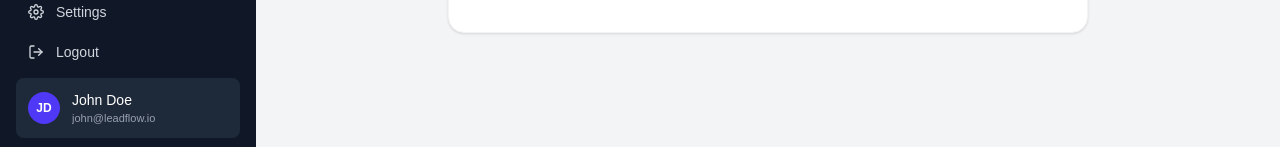
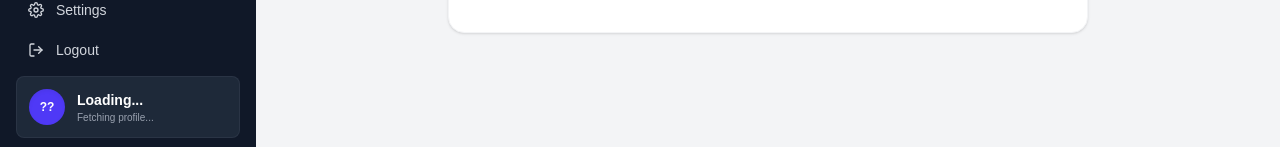
Before and after one commit to Teshome-Worku/FUTURE_FS_02, a Next.js app in the folder frontend/: page /dashboard/new-lead in a window 1280 px wide. Shown: the part 650-797 px from the top of the page. Built offline with nearby package versions, Linux system fonts and the light colour scheme; no server answers.

Commit message:
feat: add Sidebar component with navigation, authentication handling, and user profile display

```diff
--- a/frontend/src/components/dashboard/Sidebar.js
+++ b/frontend/src/components/dashboard/Sidebar.js
@@ -2,6 +2,8 @@
 
 import Link from "next/link";
 import { usePathname } from "next/navigation";
+import { getMe } from "@/services/api";
+import { useState,useEffect } from "react";
 import {
   FiHome,
   FiUsers,
@@ -50,6 +52,30 @@ function NavItem({ item, isActive }) {
 
 export default function Sidebar() {
   const pathname = usePathname();
+
+const [user, setUser] = useState({
+  name:"",
+  email:""
+});
+  useEffect(() => {
+    const fetchUser = async () => {
+      const token=localStorage.getItem("token");
+      try {
+        const response = await getMe(token);
+        setUser({
+          name: response.name,
+          email: response.email,
+        });
+      } catch (err) {
+        console.error("Failed to fetch user:", err);
+        if (err.message.includes("Not authorized")) {
+          localStorage.removeItem("token");
+          window.location.replace("/login");
+        }
+      }
+    };
+    fetchUser();
+  }, []);
 
   // Exact match for /dashboard, prefix match for everything else
   const isActive = (href) =>
@@ -104,13 +130,20 @@ export default function Sidebar() {
         </button>
 
         {/* Profile card */}
-        <div className="mt-2 flex items-center gap-3 rounded-lg bg-gray-800 px-3 py-3">
-          <div className="flex h-8 w-8 flex-shrink-0 items-center justify-center rounded-full bg-indigo-600 text-xs font-bold text-white">
-            JD
+        <div className="mt-2 flex items-center gap-3 rounded-lg bg-gray-800 px-3 py-3 border border-gray-700/50">
+          <div className="flex h-9 w-9 flex-shrink-0 items-center justify-center rounded-full bg-indigo-600 text-xs font-bold text-white shadow-inner">
+            {user.name
+              ? user.name.split(" ").map(n => n[0]).join("").toUpperCase().slice(0, 2)
+              : "??"
+            }
           </div>
           <div className="min-w-0">
-            <p className="truncate text-sm font-medium text-white">John Doe</p>
-            <p className="truncate text-[11px] text-gray-400">john@leadflow.io</p>
+            <p className="truncate text-sm font-semibold text-white">
+              {user.name || "Loading..."}
+            </p>
+            <p className="truncate text-[10px] text-gray-400 font-medium">
+              {user.email || "Fetching profile..."}
+            </p>
           </div>
         </div>
 
```
